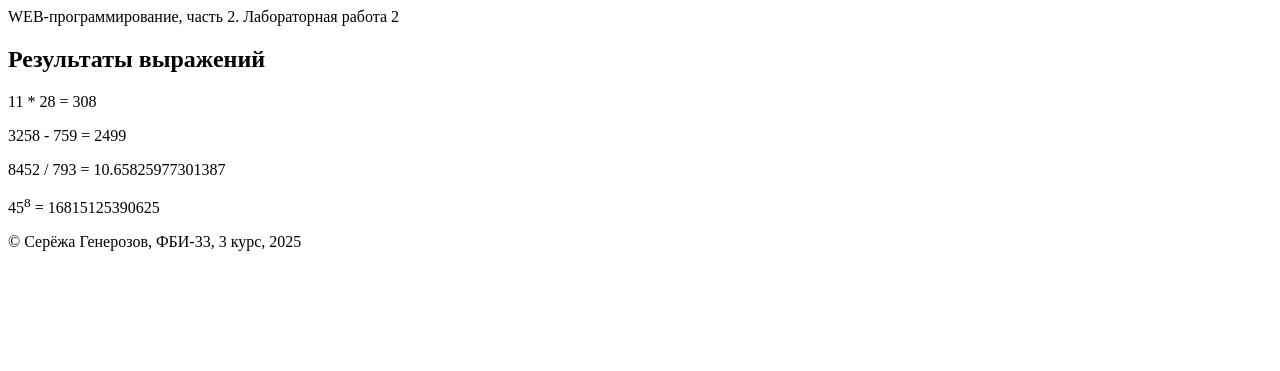
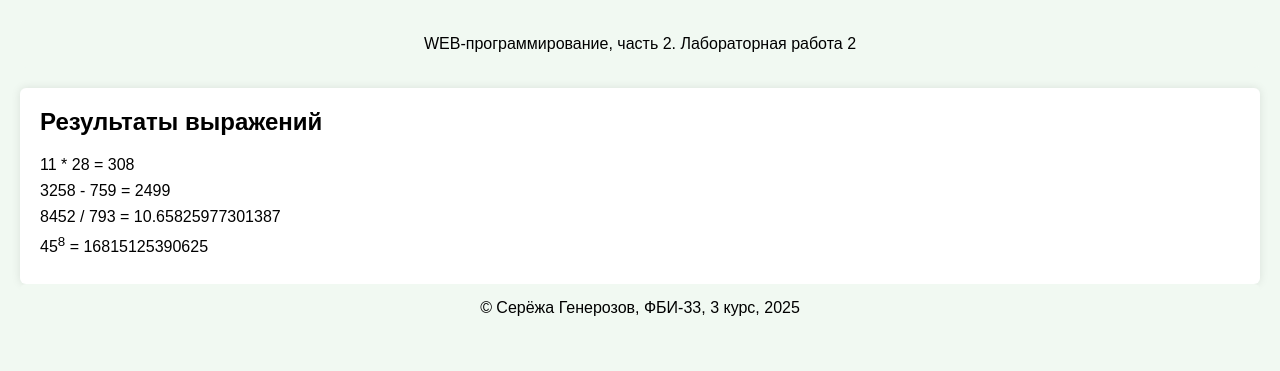
Before and after one commit to Sergey228i666i69/Everyone-makes-a-mistakes, a Flask app: page /lab2/example in a window 1280 px wide. Shown: the top 371 px of the page. Run offline with Flask 3, Linux system fonts and the light colour scheme.

Commit message:
Подключение стилей

```diff
--- /dev/null
+++ b/static/main.css
@@ -0,0 +1,30 @@
+body {
+    font-family: Arial, sans-serif;
+    margin: 0;
+    padding: 20px;
+    background-color: #f1f9f2;
+}
+
+header, footer {
+    background: #f1f9f2;
+    padding: 15px;
+    margin-bottom: 20px;
+    text-align: center;
+    border-radius: 6px;
+}
+
+main {
+    background: #ffffff;
+    padding: 20px;
+    border-radius: 6px;
+    box-shadow: 0 0 10px rgba(0,0,0,0.1);
+}
+
+h2 {
+    margin-top: 0;
+}
+
+p {
+    font-size: 16px;
+    margin: 8px 0;
+}
--- a/templates/example.html
+++ b/templates/example.html
@@ -4,6 +4,7 @@
     <meta charset="UTF-8">
     <meta name="viewport" content="width=device-width, initial-scale=1.0">
     <title>{{ name }}. Лабораторная работа {{ number }}</title>
+    <link rel="stylesheet" href="{{ url_for('static', filename='main.css') }}">
 </head>
 <body>
     <header>
```
